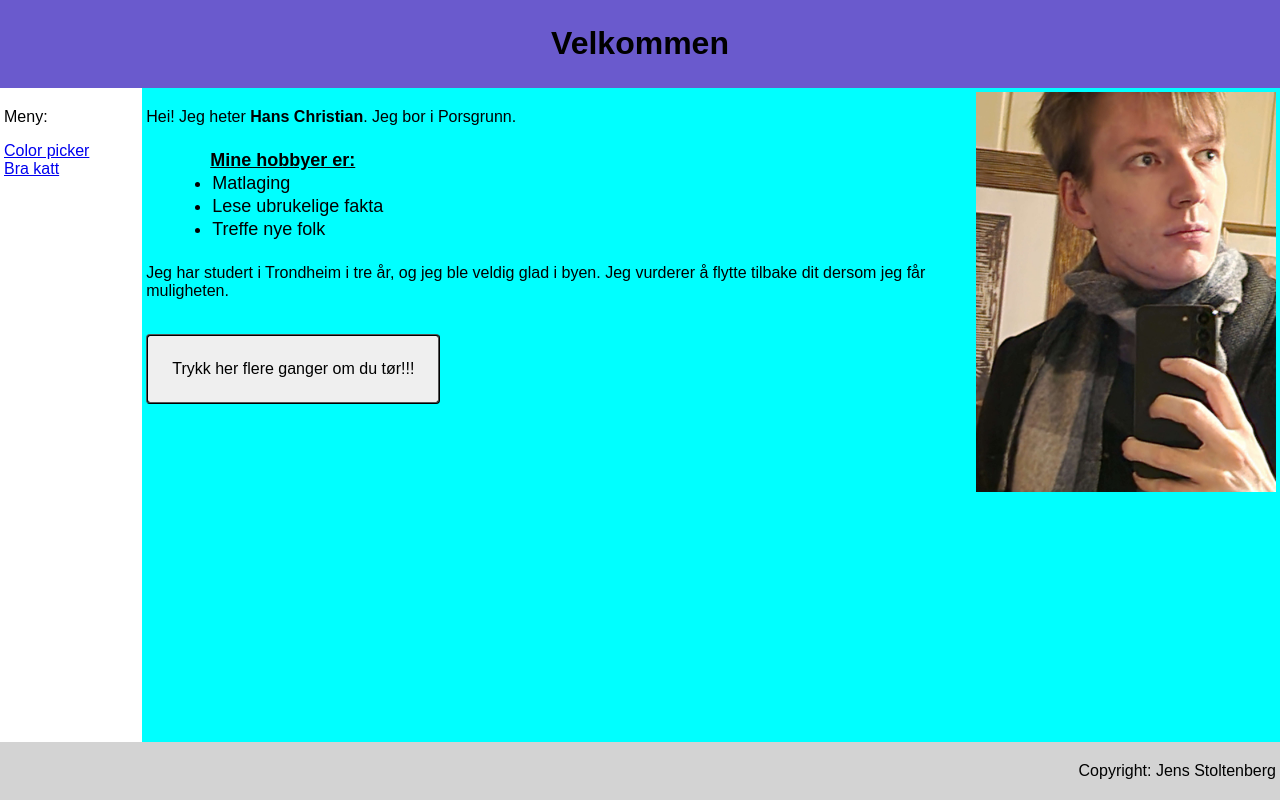
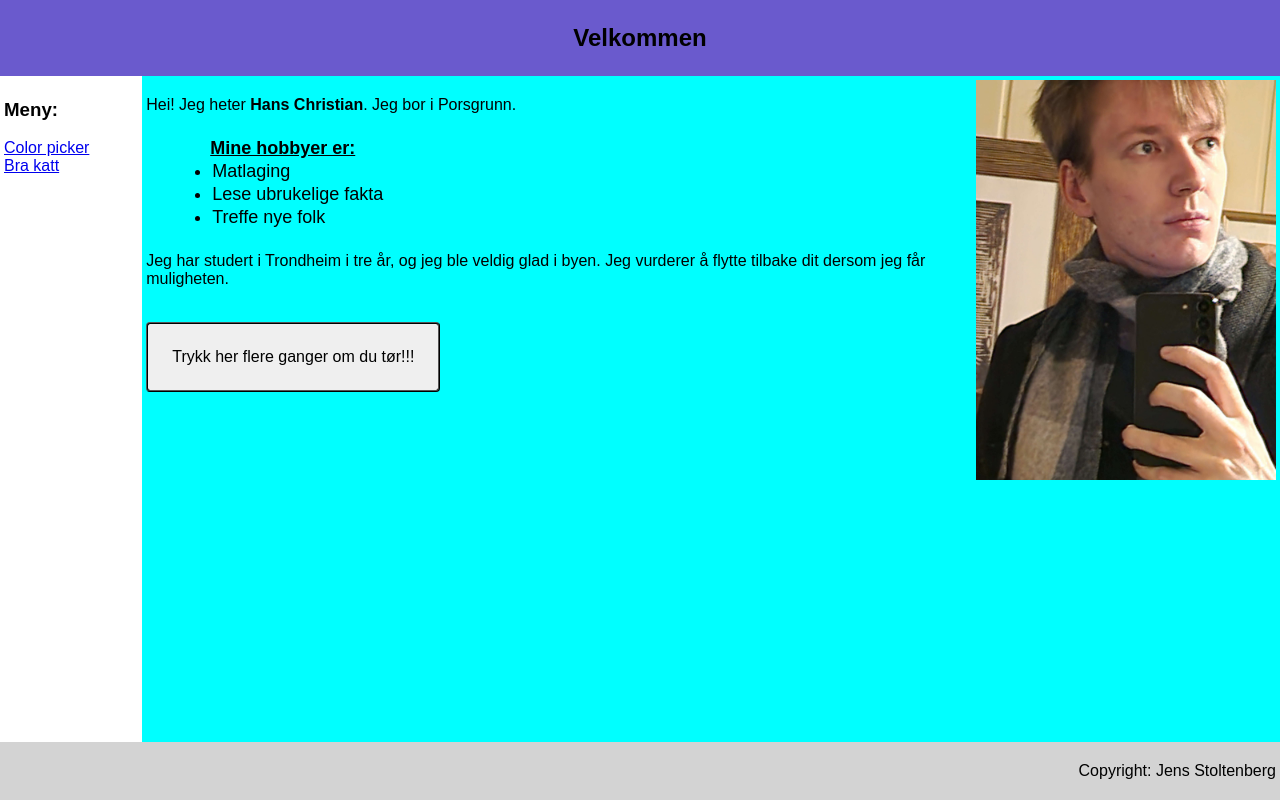
Before and after one commit to hanscjo/uke1, a plain HTML site: page index.html in a window 1280 px wide. Drawn offline with Linux system fonts and the light colour scheme.

Commit message:
header size

```diff
--- a/index.html
+++ b/index.html
@@ -8,10 +8,10 @@
 <body>
     <div class="page">
         <div class="header">
-            <h1>Velkommen</h1>
+            <h2>Velkommen</h2>
         </div>
         <div class="menu">
-            <p>Meny:</p>
+            <h3>Meny:</h3>
             <a href="https://www.w3schools.com/colors/colors_picker.asp" target="_blank">Color picker</a><br>
             <a href="https://www.youtube.com/watch?v=1JZI8nOKdVU" target="_blank">Bra katt</a>
         </div>
```
